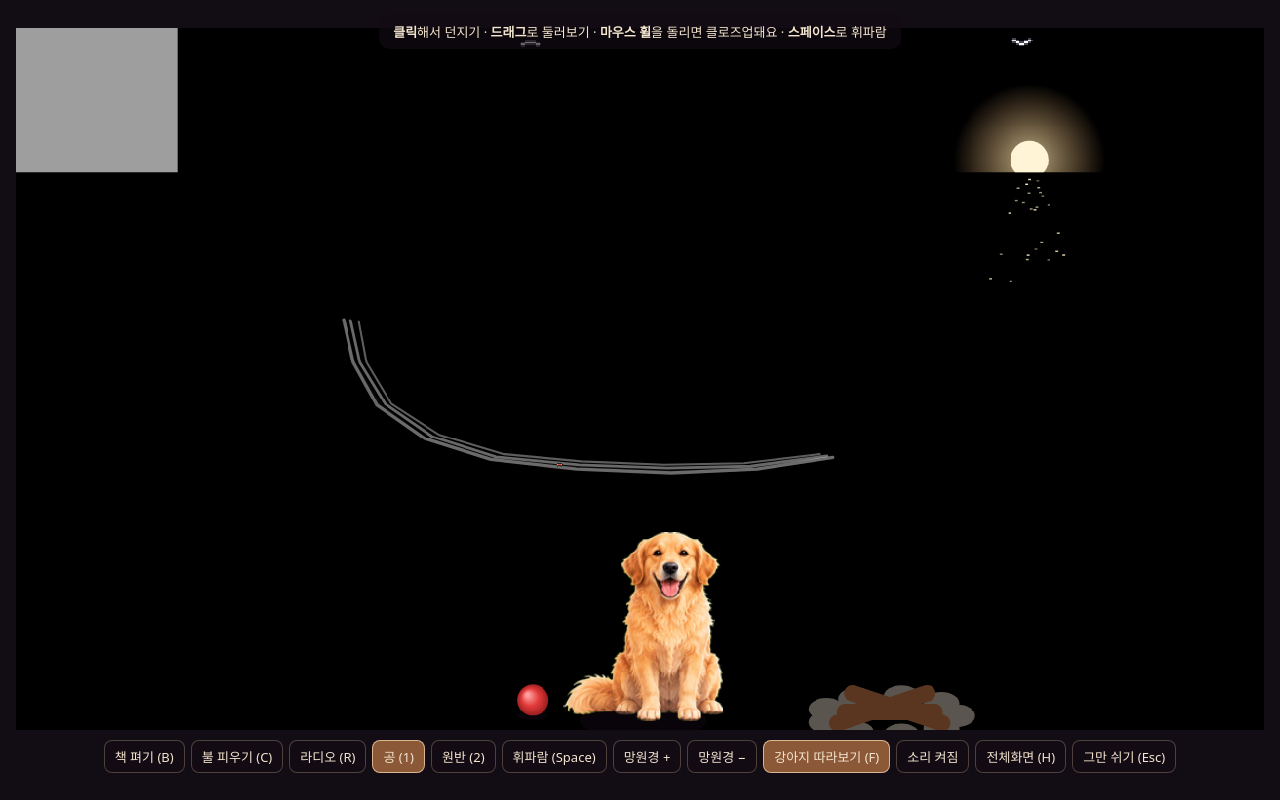
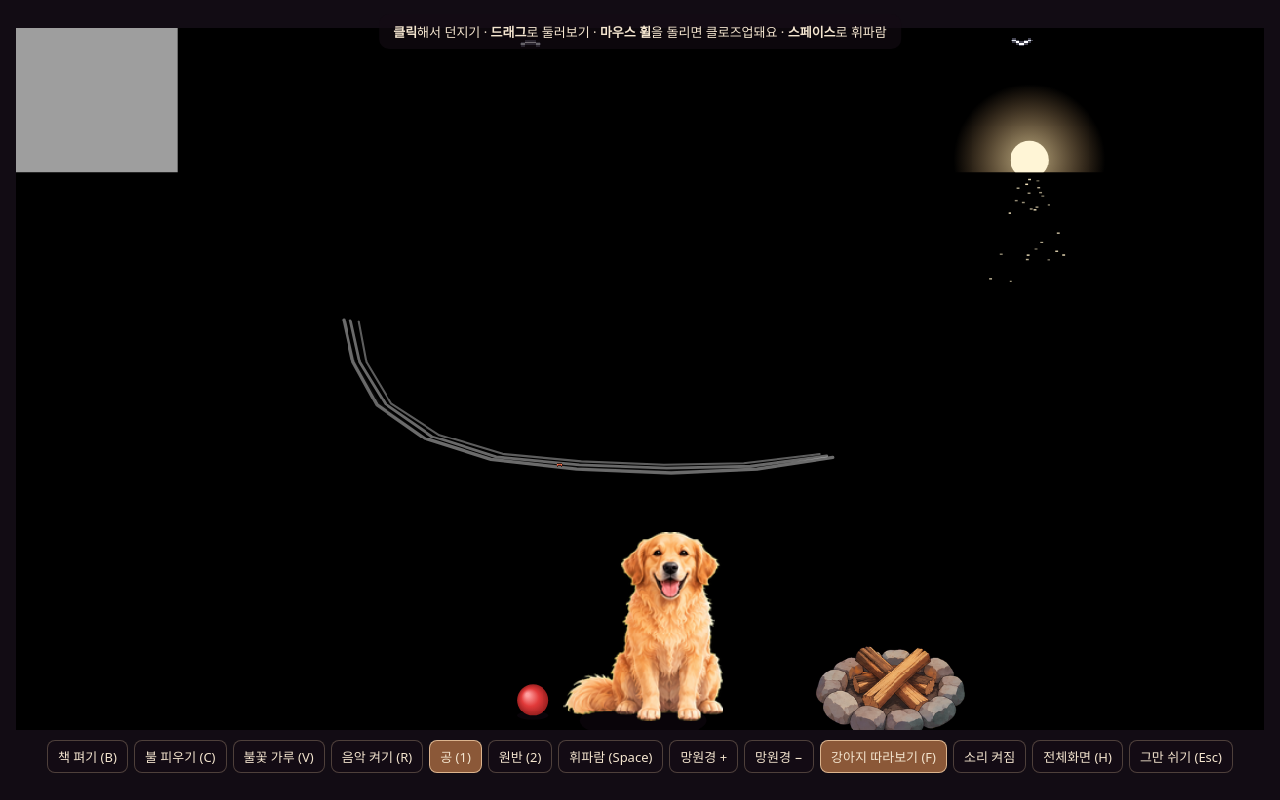
Before and after one commit to Leeseokjoong/telescope-dog-2d, a plain HTML site: page index.html in a window 1280 px wide. Drawn offline with Linux system fonts and the light colour scheme; animation ran at ten frames a second.

Commit message:
쓰다듬기(픽셀 손 커서, 강아지 반응 6가지), GPT 모닥불 그림, 불꽃 가루, 첫 입력에 소리·음악 자동 재생
Co-Authored-By: Claude Opus 5.5 <noreply@anthropic.com>

```diff
--- a/index.html
+++ b/index.html
@@ -50,7 +50,8 @@ body.clean #wrap{padding:0}
 <div id="ui">
   <button id="bBook">책 펴기 (B)</button>
   <button id="bFire">불 피우기 (C)</button>
-  <button id="bRadio">라디오 (R)</button>
+  <button id="bMagic">불꽃 가루 (V)</button>
+  <button id="bRadio">음악 켜기 (R)</button>
   <button id="bBall" class="on">공 (1)</button>
   <button id="bDisc">원반 (2)</button>
   <button id="bWhistle">휘파람 (Space)</button>
@@ -432,6 +433,10 @@ function updateDog(dt) {
       if (dog.homeT > 50) { dog.state = 'homesleep'; dog.t = 0; }
       if (Math.random() < dt * 0.2) dog.face *= -1;
       break;
+    case 'pet': // 쓰다듬는 중. 손을 멈추면 잠시 뒤 다시 앉음
+      dog.petT += dt; dog.petIdle += dt; dog.moving = false;
+      if (dog.petIdle > 1.8) { dog.state = 'home'; dog.homeT = 0; dog.t = 0; icon('heart', 1.4); }
+      break;
     case 'homesleep': case 'sleep':
       if (!dog.icon && Math.random() < dt * 0.6) icon('z', 1.4);
       break;
@@ -536,6 +541,7 @@ function dogKey() {
   const run = Math.floor(dog.anim * 7) % 2 ? 2 : 1, sw = isWater(dog.x, dog.z) && dog.y < 0.01;
   switch (dog.state) {
     case 'home': return 'front_sit';
+    case 'pet': return petKey();
     case 'homesleep': case 'sleep': return 'side_sleep';
     case 'alert': return 'front_sit';
     case 'wake': case 'pickup': return 'side_bow';
@@ -560,6 +566,53 @@ function drawToy(type, x, y, s) {
     ctx.strokeStyle = '#e09a10'; ctx.lineWidth = Math.max(0.3, r * 0.12); ctx.stroke();
   }
 }
+// ---------- 쓰다듬기: 옆에 앉은 강아지 위에서 마우스를 문지르면 ----------
+const REACT_NAMES = ['pet_bliss', 'pet_lean', 'pet_lie', 'pet_belly', 'pet_lick', 'pet_tilt'];
+REACT_NAMES.forEach(n => { const i = new Image(); i.src = DOG_DIR + n + '.png'; DOGIMG[n] = i; });
+const has = n => DOGIMG[n] && DOGIMG[n].naturalWidth > 0;
+let dogRect = null, petRub = 0;
+const hearts = [];
+function petKey() { // 오래 쓰다듬을수록 더 녹아내림
+  const t = dog.petT;
+  if (t > 7 && has('pet_belly')) return 'pet_belly';
+  if (t > 4 && has('pet_lie')) return 'pet_lie';
+  if (t < 0.6 && has('pet_tilt')) return 'pet_tilt'; // 처음 닿으면 갸웃
+  if (has('pet_bliss')) { const k = Math.floor(t / 1.2) % 4; return k === 3 && has('pet_lick') ? 'pet_lick' : k === 1 && has('pet_lean') ? 'pet_lean' : 'pet_bliss'; }
+  return 'front_sit';
+}
+// 2D 픽셀 손 커서 (펼친 손 / 쓰다듬으며 오므린 손)
+function pixelHand(curl) {
+  const w = 17, h = 19, m = Array.from({ length: h }, () => Array(w).fill(0)); // 1 살, 2 소매
+  const fill = (x0, y0, x1, y1, v) => { for (let y = y0; y <= y1; y++) for (let x = x0; x <= x1; x++) m[y][x] = v; };
+  const c = curl ? 2 : 0;
+  fill(4, 2 + c, 5, 8, 1); fill(7, 1 + c, 8, 8, 1); fill(10, 2 + c, 11, 8, 1); fill(13, 4 + c, 14, 9, 1); // 손가락
+  fill(4, 8, 14, 14, 1); fill(2, 9 + c / 2, 3, 12, 1); fill(4, 15, 14, 17, 2); // 손바닥, 엄지, 소매
+  const S = 2, cc = document.createElement('canvas'); cc.width = w * S; cc.height = h * S; const g = cc.getContext('2d');
+  const at = (x, y) => x >= 0 && y >= 0 && x < w && y < h ? m[y][x] : 0;
+  for (let y = 0; y < h; y++) for (let x = 0; x < w; x++) {
+    const v = m[y][x]; let col = null;
+    if (v === 1) col = at(x + 1, y) !== 1 || at(x, y + 1) === 0 ? '#e0a57a' : '#fad3ad';
+    else if (v === 2) col = y === 15 ? '#b8583c' : (x + y) % 2 ? '#d97a56' : '#e08a62';
+    else if (at(x - 1, y) || at(x + 1, y) || at(x, y - 1) || at(x, y + 1)) col = '#4a2c1c';
+    if (col) { g.fillStyle = col; g.fillRect(x * S, y * S, S, S); }
+  }
+  return `url(${cc.toDataURL()}) 17 16, grab`;
+}
+const HAND_CUR = [pixelHand(false), pixelHand(true)];
+let petRubAll = 0;
+const petable = () => ['home', 'homesleep', 'pet'].includes(dog.state);
+function overDog(b) { const r = dogRect; return r && b.x > r.x + r.w * 0.12 && b.x < r.x + r.w * 0.88 && b.y > r.y && b.y < r.y + r.h * 0.9; }
+function happyWhine() { tone('sine', 1200, 1500, 0.18, 0.04); tone('sine', 1400, 1100, 0.22, 0.035, 0.2); }
+function petMove(e) {
+  const b = toBase(e), over = petable() && overDog(b);
+  if (!over) { cv.style.cursor = ''; return; }
+  if (dog.state !== 'pet') { dog.state = 'pet'; dog.petT = 0; dog.t = 0; }
+  dog.petIdle = 0;
+  const mv = Math.hypot(e.movementX || 0, e.movementY || 0);
+  petRub += mv; petRubAll += mv;
+  cv.style.cursor = HAND_CUR[Math.floor(petRubAll / 30) % 2];
+  if (petRub > 60) { petRub = 0; hearts.push({ x: b.x, y: b.y, t: time }); if (Math.random() < 0.35) happyWhine(); }
+}
 function drawDog() {
   const key = dogKey(), img = DOGIMG[key];
   if (!img.complete || !img.naturalWidth) return;
@@ -571,6 +624,12 @@ function drawDog() {
   if (flip) { ctx.save(); ctx.translate(p.sx, 0); ctx.scale(-1, 1); ctx.drawImage(img, -w / 2, y0, w, h); ctx.restore(); }
   else ctx.drawImage(img, x0, y0, w, h);
   if (dog.carry && MOUTH2[key]) { const [mx, my] = MOUTH2[key]; drawToy(ball.type, x0 + (flip ? 1 - mx : mx) * w, y0 + my * h, p.s); }
+  dogRect = { x: x0, y: y0, w, h };
+  for (let i = hearts.length - 1; i >= 0; i--) {
+    const q = hearts[i], a = (time - q.t) / 1.3; if (a > 1) { hearts.splice(i, 1); continue; }
+    ctx.globalAlpha = 1 - a; ctx.fillStyle = '#ff7a9a'; ctx.font = `${(0.12 + a * 0.06) * p.s}px sans-serif`; ctx.textAlign = 'center';
+    ctx.fillText('♥', q.x + Math.sin(a * 6 + i) * 0.03 * p.s, q.y - a * 0.5 * p.s); ctx.globalAlpha = 1;
+  }
   ctx.imageSmoothingEnabled = false;
   if (dog.icon) {
     const ic = ICON[dog.icon.type], ik = clamp(p.s / 40, 1, 3), bob = Math.sin(time * 6) * ik;
@@ -675,9 +734,18 @@ function drawRipples() {
 }
 
 // ---------- 모닥불 ----------
-const FIRE = { x: 1150 * K, y: 872 * K, size: 3.2, on: false, lvl: 0 }, embers = [];
+const FIRE = { x: 1150 * K, y: 872 * K, size: 3.2, on: false, lvl: 0, frame: 1, ft: 0, magic: 0, magicHue: 0 }, embers = [];
+const FIRE_IMG = ['fire0', 'flame1', 'flame2', 'flame3'].map(n => { const im = new Image(); im.src = `fire/${n}.png`; return im; }); // 0 = 돌·장작(고정), 1~3 = 불꽃만
 let fireNoiseG = null, firstFire = true;
 function toggleFireOff() { FIRE.on = false; $('bFire').classList.remove('on'); $('bFire').textContent = '불 피우기 (C)'; }
+// 컬러 불꽃 가루: 넣으면 25초 동안 불 색이 초록·파랑·보라로 천천히 바뀜
+function magicPowder() {
+  initAudio();
+  if (!FIRE.on || FIRE.lvl < 0.5) { setHint('먼저 모닥불을 피워 주세요', 2000); return; }
+  FIRE.magic = 25; FIRE.magicHue = Math.random() * 360;
+  for (let i = 0; i < 40; i++) embers.push({ x: (Math.random() - 0.5) * 8, y: -10, vx: (Math.random() - 0.5) * 14, vy: -14 - Math.random() * 18, t: 0, life: 1 + Math.random() * 1.6, hue: Math.random() * 360 });
+  for (let i = 0; i < 6; i++) tone('sine', 1800 + i * 260, 2400 + i * 200, 0.4, 0.03, i * 0.07);
+}
 function toggleFire() {
   initAudio();
   if (!FIRE.on && nightA < 0.6) { setHint('모닥불은 밤에만 피울 수 있어요. 해가 지면 다시 해 보세요 (T로 시간 빠르게)', 3000); return; }
@@ -700,29 +768,24 @@ function drawFire(dt) {
     ctx.fillStyle = g; ctx.fillRect(x - R, y - 4 - R, R * 2, R * 2);
     ctx.restore();
   }
-  // 돌과 장작
-  ctx.fillStyle = '#5b5550';
-  for (let i = 0; i < 9; i++) { const a = i / 9 * Math.PI * 2; ctx.beginPath(); ctx.ellipse(x + Math.cos(a) * 9, y + Math.sin(a) * 2.6, 2.4, 1.5, 0, 0, Math.PI * 2); ctx.fill(); }
-  ctx.strokeStyle = L > 0.3 ? '#3a2214' : '#5a3620'; ctx.lineWidth = 2.2; ctx.lineCap = 'round';
-  ctx.beginPath(); ctx.moveTo(x - 7, y + 1); ctx.lineTo(x + 5, y - 3); ctx.moveTo(x + 7, y + 1); ctx.lineTo(x - 5, y - 3); ctx.moveTo(x - 6, y - 0.5); ctx.lineTo(x + 6, y - 0.5); ctx.stroke();
-  if (L > 0.02) { // 불꽃
-    ctx.save(); ctx.globalCompositeOperation = 'lighter';
-    for (let i = 0; i < 7; i++) {
-      const ph = time * (5 + i) + i * 1.7, fx = x + (i - 3) * 1.6 + Math.sin(ph) * 1.2;
-      const fh = (10 + 6 * Math.sin(ph * 0.7 + i) + (3 - Math.abs(i - 3)) * 3) * L, fw = (3.2 - Math.abs(i - 3) * 0.4) * L;
-      const g = ctx.createLinearGradient(fx, y, fx, y - fh);
-      g.addColorStop(0, 'rgba(255,230,140,0.9)'); g.addColorStop(0.4, 'rgba(255,150,40,0.75)'); g.addColorStop(1, 'rgba(220,60,20,0)');
-      ctx.fillStyle = g; ctx.beginPath(); ctx.moveTo(fx - fw, y - 1);
-      ctx.quadraticCurveTo(fx - fw * 0.8, y - fh * 0.5, fx + Math.sin(ph * 1.3) * 1.5, y - fh);
-      ctx.quadraticCurveTo(fx + fw * 0.8, y - fh * 0.5, fx + fw, y - 1); ctx.closePath(); ctx.fill();
-    }
-    ctx.restore();
-    if (Math.random() < dt * 6 * L) embers.push({ x: x + (Math.random() - 0.5) * 6, y: y - 6, vx: (Math.random() - 0.5) * 4, vy: -10 - Math.random() * 12, t: 0, life: 1.2 + Math.random() * 1.5 });
+  // GPT로 그린 모닥불: fire0 = 불 붙기 전 장작, fire1~3 = 타오르는 불꽃을 번갈아
+  const fw = 20, fh = fw * 265 / 232, fx = x - fw / 2, fy = y + 3 - fh;
+  FIRE.ft -= dt; if (FIRE.ft < 0) { FIRE.ft = 0.09 + Math.random() * 0.08; FIRE.frame = 1 + (FIRE.frame + (Math.random() < 0.6 ? 0 : 1)) % 3; }
+  if (FIRE_IMG[0].complete) { ctx.filter = `brightness(${lerp(1 - 0.55 * nightA, 1.05, L)})`; ctx.drawImage(FIRE_IMG[0], fx, fy, fw, fh); ctx.filter = 'none'; } // 돌과 장작은 움직이지 않음
+  if (L > 0.02) {
+    const img = FIRE_IMG[FIRE.frame], sy = 1 + 0.04 * Math.sin(time * 9) * Math.sin(time * 5.3);
+    if (FIRE.magic > 0) FIRE.magic -= dt;
+    const mg = clamp(Math.min(FIRE.magic, 25 - FIRE.magic) / 2, 0, 1); // 2초에 걸쳐 바뀌고 2초에 걸쳐 돌아옴
+    ctx.globalAlpha = L; if (img.complete) ctx.drawImage(img, fx, y + 3 - fh * sy, fw, fh * sy);
+    if (mg > 0 && img.complete) { ctx.globalAlpha = L * mg; ctx.filter = `hue-rotate(${(FIRE.magicHue + time * 25) % 360}deg) saturate(1.6) brightness(1.1)`; ctx.drawImage(img, fx, y + 3 - fh * sy, fw, fh * sy); ctx.filter = 'none'; if (Math.random() < dt * 10) embers.push({ x: (Math.random() - 0.5) * 6, y: -12, vx: (Math.random() - 0.5) * 6, vy: -12 - Math.random() * 14, t: 0, life: 1.2 + Math.random() * 1.4, hue: Math.random() * 360 }); }
+    ctx.globalAlpha = 1;
+    if (Math.random() < dt * 6 * L) embers.push({ x: x + (Math.random() - 0.5) * 6, y: y - 12, vx: (Math.random() - 0.5) * 4, vy: -10 - Math.random() * 12, t: 0, life: 1.2 + Math.random() * 1.5 });
   }
+  ctx.globalAlpha = 1;
   for (let i = embers.length - 1; i >= 0; i--) { // 올라가는 불티
     const e = embers[i]; e.t += dt; e.x += (e.vx + Math.sin(time * 3 + i) * 3) * dt; e.y += e.vy * dt;
     if (e.t > e.life) { embers.splice(i, 1); continue; }
-    ctx.fillStyle = `rgba(255,${(180 - 80 * e.t / e.life) | 0},80,${1 - e.t / e.life})`; ctx.fillRect(e.x, e.y, 0.8, 0.8);
+    ctx.fillStyle = e.hue !== undefined ? `hsla(${e.hue},100%,65%,${1 - e.t / e.life})` : `rgba(255,${(180 - 80 * e.t / e.life) | 0},80,${1 - e.t / e.life})`; ctx.fillRect(e.x, e.y, 0.8, 0.8);
   }
   ctx.restore();
 }
@@ -752,17 +815,17 @@ let radioOn = false, radioG = null, radioTimer = null, radioI = 0, radioLoading
 const radioBufs = [];
 async function toggleRadio() {
   initAudio(); if (!AC || radioLoading) return;
-  radioOn = !radioOn; $('bRadio').classList.toggle('on', radioOn); $('bRadio').textContent = radioOn ? '라디오 끄기 (R)' : '라디오 (R)';
+  radioOn = !radioOn; $('bRadio').classList.toggle('on', radioOn); $('bRadio').textContent = radioOn ? '음악 끄기 (R)' : '음악 켜기 (R)';
   if (!radioOn) { clearTimeout(radioTimer); if (radioG) { const g = radioG; g.gain.cancelScheduledValues(AC.currentTime); g.gain.setValueAtTime(g.gain.value, AC.currentTime); g.gain.linearRampToValueAtTime(0, AC.currentTime + 2); setTimeout(() => g.disconnect(), 2500); radioG = null; } return; }
   if (!radioBufs.length) {
-    radioLoading = true; setHint('라디오를 켜는 중이에요…');
+    radioLoading = true;
     const got = await Promise.all(RADIO_SRCS.map(async src => { try { const r = await fetch(src); return r.ok ? await AC.decodeAudioData(await r.arrayBuffer()) : null; } catch (e) { return null; } }));
     radioLoading = false; got.forEach(b => b && radioBufs.push(b));
-    if (!radioBufs.length) { setHint('라디오 음악을 불러오지 못했어요', 2500); radioOn = false; $('bRadio').classList.remove('on'); $('bRadio').textContent = '라디오 (R)'; return; }
+    if (!radioBufs.length) { setHint('라디오 음악을 불러오지 못했어요', 2500); radioOn = false; $('bRadio').classList.remove('on'); $('bRadio').textContent = '음악 켜기 (R)'; return; }
     if (!radioOn) return;
   }
   radioG = AC.createGain(); radioG.gain.value = 0; radioG.connect(master); radioG.gain.linearRampToValueAtTime(0.6, AC.currentTime + 3);
-  setHint('잔잔한 라디오를 틀었어요', 2000);
+  if (thrown) setHint('잔잔한 음악을 틀었어요', 2000);
   playSeg(radioG, AC.currentTime + 0.05);
 }
 function playSeg(out, when) {
@@ -929,7 +992,7 @@ cv.addEventListener('pointerdown', e => {
 });
 cv.addEventListener('pointermove', e => {
   mouseIdle = 0;
-  if (!drag) return;
+  if (!drag) { petMove(e); return; }
   const r = cv.getBoundingClientRect(), sc = cv.width / r.width / viewPX, dx = e.clientX - drag.x, dy = e.clientY - drag.y;
   if (Math.abs(dx) + Math.abs(dy) > 6) drag.moved = true;
   if (drag.moved) { vx = drag.vx - dx * sc; vy = drag.vy - dy * sc; lastDrag = time; cv.style.cursor = 'grabbing'; }
@@ -940,6 +1003,7 @@ cv.addEventListener('pointerup', e => {
   if (!d.moved) clickAt(toBase(e));
 });
 function clickAt(b) {
+  if (petable() && overDog(b)) { if (dog.state !== 'pet') { dog.state = 'pet'; dog.petT = 0; } dog.petIdle = 0; hearts.push({ x: b.x, y: b.y, t: time }); happyWhine(); return; }
   if (ball.state !== 'held' || !['home', 'homesleep'].includes(dog.state)) {
     setHint('강아지가 아직 놀고 있어요. <b>스페이스</b>로 휘파람을 불어 보세요', 2500); return;
   }
@@ -959,6 +1023,7 @@ function setType(t) { curType = t; $('bBall').classList.toggle('on', t === 'ball
 function setFollow(v) { followDog = v; $('bFollow').classList.toggle('on', v); }
 function setMute(v) { muted = v; if (master) master.gain.value = v ? 0 : 0.7; $('bMute').textContent = v ? '소리 꺼짐' : '소리 켜짐'; }
 $('bFire').onclick = toggleFire;
+$('bMagic').onclick = magicPowder;
 $('bRadio').onclick = toggleRadio;
 $('bClean').onclick = () => setClean(true);
 $('showUI').onclick = () => setClean(false);
@@ -976,6 +1041,7 @@ $('bMute').onclick = () => { initAudio(); setMute(!muted); };
 addEventListener('keydown', e => {
   if (e.code === 'Space') { e.preventDefault(); whistle(); }
   else if (e.key === 'c' || e.key === 'C') toggleFire();
+  else if (e.key === 'v' || e.key === 'V') magicPowder();
   else if (e.key === 'r' || e.key === 'R') toggleRadio();
   else if (e.key === 'h' || e.key === 'H') setClean(!document.body.classList.contains('clean'));
   else if (e.key === 'Escape') endRest();
@@ -990,6 +1056,10 @@ addEventListener('keydown', e => {
   else if (e.key === 'm' || e.key === 'M') { initAudio(); setMute(!muted); }
 });
 
+// 브라우저는 한 번 누르기 전엔 소리를 막음 → 첫 클릭·키 입력에 파도 소리와 음악을 함께 켬
+let autoMusic = true;
+function firstSound() { removeEventListener('pointerdown', firstSound, true); removeEventListener('keydown', firstSound, true); initAudio(); if (autoMusic && !radioOn) toggleRadio(); }
+addEventListener('pointerdown', firstSound, true); addEventListener('keydown', firstSound, true);
 PANO.dusk.onload = prepDusk; if (PANO.dusk.complete && PANO.dusk.naturalWidth) prepDusk();
 requestAnimationFrame(frame);
 </script>
```
Also changed, not shown: dog_retriever/pet_belly.png (added), dog_retriever/pet_bliss.png (added), dog_retriever/pet_lean.png (added), dog_retriever/pet_lick.png (added), dog_retriever/pet_lie.png (added), dog_retriever/pet_tilt.png (added), fire/flame1.png (added), fire/flame2.png (added), fire/flame3.png (added).
